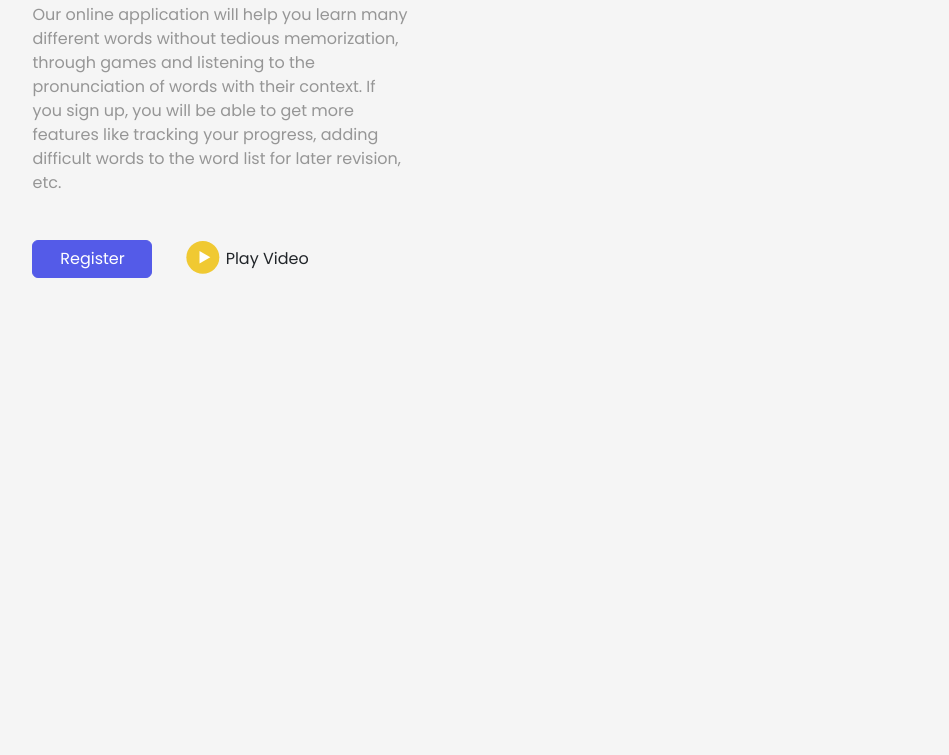
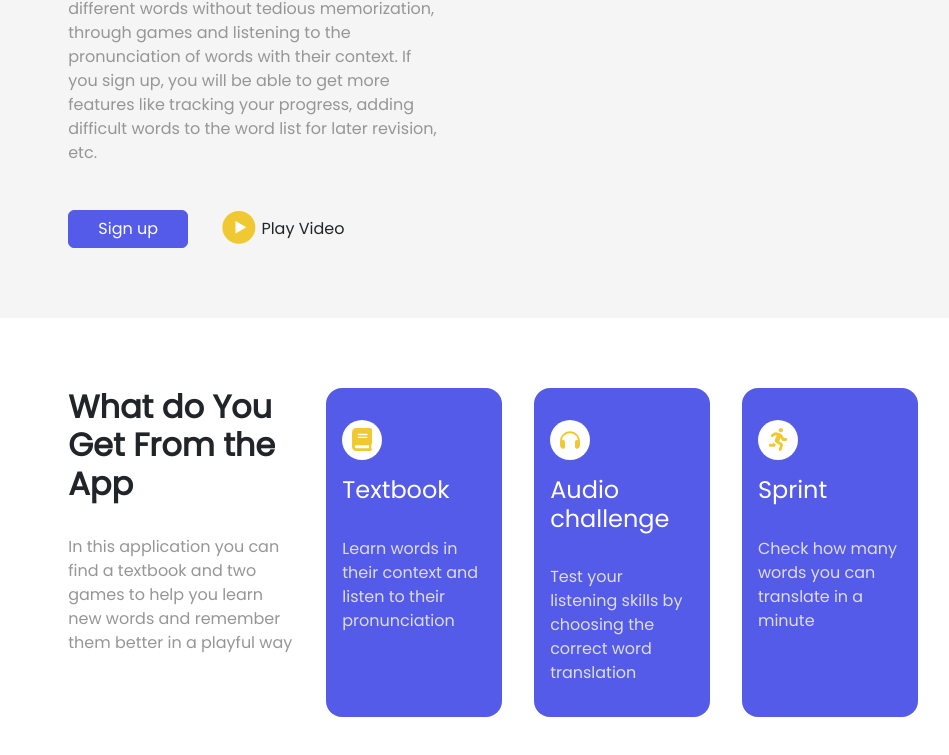
Before and after one commit to Diana2886/rslang, a website built with webpack: page rslang/src/index.html in a window 1280 px wide. Shown: the part 639-1394 px from the top of the page, without its empty margins (147-1096 px from the left). Before the commit the page ends 1017 px from the top, so only its background shows below. Built offline with nearby package versions, Linux system fonts and the light colour scheme.

Commit message:
feat: add tools part to main-page

```diff
--- a/rslang/src/view/pages/main/index.scss
+++ b/rslang/src/view/pages/main/index.scss
@@ -1,7 +1,11 @@
+.page-container {
+  display: flex;
+  justify-content: center;
+  padding: 70px 0;
+}
+
 .main__container {
-  display: flex;
-  justify-content: space-evenly;
-  padding: 100px 0;
+  gap: 6rem;
 }
 
 .main-page__content {
@@ -29,9 +33,12 @@
   color: $primary;
 }
 
+.text {
+  color: #969696;
+}
+
 .main__text {
   margin-bottom: 2.8rem;
-  color: #969696;
 }
 
 .buttons__container {
@@ -52,3 +59,53 @@
   background: url('./assets/svg/play-btn.svg') no-repeat;
   background-size: contain;
 }
+
+.tools__container {
+  gap: 2rem;
+  background-color: #ffffff;
+}
+
+.tools__content,
+.tools__item {
+  display: flex;
+  flex-direction: column;
+}
+
+.tools__content {
+  width: 18%;
+}
+
+.subtitle {
+  margin-bottom: 2rem;
+  font-weight: 700;
+}
+
+.tool__link {
+  width: 14%;
+  padding: 2rem 1rem;
+  background-color: $primary;
+  border-radius: 1rem;
+  text-decoration: none;
+}
+
+.tool__icon {
+  display: block;
+  width: 40px;
+  height: 40px;
+  margin-bottom: 1rem;
+  background-size: 50%;
+  background-position: center;
+  background-repeat: no-repeat;
+  background-color: #ffffff;
+  border-radius: 50%;
+}
+
+.tool__title {
+  margin-bottom: 2rem;
+  color: #ffffff;
+}
+
+.tool__text {
+  color: #dddddd;
+  margin-bottom: 0;
+}
--- a/rslang/src/view/pages/main/index.ts
+++ b/rslang/src/view/pages/main/index.ts
@@ -1,4 +1,5 @@
 import Page from '../../core/templates/page';
+import PageIds from '../app/pageIds';
 
 class MainPage extends Page {
   static TextObject = {
@@ -9,20 +10,48 @@ class MainPage extends Page {
       If you sign up, you will be able to get more features like tracking your progress,
       adding difficult words to the word list for later revision, etc.
     `,
+    ToolsTitle: `What do You Get From the App`,
+    ToolsText: `In this application you can find a textbook and two games to help you learn new words and remember them better in a playful way`,
+    Tools: [
+      {
+        icon: './assets/svg/book.svg',
+        title: 'Textbook',
+        content: 'Learn words in their context and listen to their pronunciation',
+        pageId: PageIds.Textbook,
+      },
+      {
+        icon: './assets/svg/headphones.svg',
+        title: 'Audio challenge',
+        content: 'Test your listening skills by choosing the correct word translation',
+        pageId: PageIds.AudioChallenge,
+      },
+      {
+        icon: './assets/svg/person-running.svg',
+        title: 'Sprint',
+        content: 'Check how many words you can translate in a minute',
+        pageId: PageIds.Sprint,
+      },
+    ],
+    Developers: [
+      {
+        name: 'Diana',
+        text: '',
+      },
+    ],
   };
 
-  renderMainContent() {
+  renderMainContainer() {
     const mainContent = document.createElement('div');
     mainContent.classList.add('main-page__content');
     const title = this.createHeaderTitle(MainPage.TextObject.MainTitle);
     const text = document.createElement('p');
-    text.classList.add('main__text');
+    text.classList.add('main__text', 'text');
     text.innerHTML = MainPage.TextObject.MainText;
     const buttonsContainer = document.createElement('div');
     buttonsContainer.classList.add('buttons__container');
     const template = `
-      <a class="nav-link" aria-current="page" href="#register-page">
-        <button type="button" class="btn btn-primary">Register</button>
+      <a class="nav-link" aria-current="page" href="#signUp-page">
+        <button type="button" class="btn btn-primary">Sign up</button>
       </a>
       <a class="nav-link" aria-current="page" href="#">
         <div class="play-button">
@@ -33,19 +62,71 @@ class MainPage extends Page {
     buttonsContainer.innerHTML = template;
     mainContent.append(title, text, buttonsContainer);
     const mainContainer = document.createElement('div');
-    mainContainer.classList.add('main__container');
+    mainContainer.classList.add('main__container', 'page-container');
     const img = document.createElement('div');
     img.classList.add('main__img');
     mainContainer.append(mainContent, img);
     return mainContainer;
   }
 
-  // renderAppTools() {
+  renderAppToolsContainer() {
+    const toolsContainer = document.createElement('div');
+    toolsContainer.classList.add('tools__container', 'page-container');
+    const toolsContent = document.createElement('div');
+    toolsContent.classList.add('tools__content');
+    const toolsTitle = document.createElement('h2');
+    toolsTitle.classList.add('subtitle');
+    toolsTitle.innerText = MainPage.TextObject.ToolsTitle;
+    const toolsText = document.createElement('p');
+    toolsText.classList.add('tools__text', 'text');
+    toolsText.innerText = MainPage.TextObject.ToolsText;
+    toolsContent.append(toolsTitle, toolsText);
+    toolsContainer.append(toolsContent);
 
-  // }
+    MainPage.TextObject.Tools.forEach((item) => {
+      const link = document.createElement('a');
+      link.classList.add('tool__link');
+      link.href = `#${item.pageId}`;
+      const tool = document.createElement('div');
+      tool.classList.add('tools__item');
+      const toolIcon = document.createElement('span');
+      toolIcon.classList.add('tool__icon');
+      toolIcon.style.backgroundImage = `url(${item.icon})`;
+      const toolTitle = document.createElement('h4');
+      toolTitle.classList.add('tool__title');
+      toolTitle.innerText = item.title;
+      const toolText = document.createElement('p');
+      toolText.classList.add('tool__text');
+      toolText.innerText = item.content;
+      tool.append(toolIcon, toolTitle, toolText);
+      link.append(tool);
+      toolsContainer.append(link);
+    });
+
+    return toolsContainer;
+
+    // const template = `
+    //   <div class="tools__container">
+    //     <div class="tools__content">
+    //       <h2 class="subtitle">${MainPage.TextObject.ToolsTitle}</h2>
+    //       <p class="tools__text text">
+    //         ${MainPage.TextObject.ToolsText}
+    //       </p>
+    //     </div>
+    //     <div class="tools__item">
+    //       <span class="tool__icon"></span>
+    //       <h5 class="tool__title"></h5>
+    //     </div>
+    //   </div>
+    // `;
+  }
+
+  renderDevelopersContainer() {
+
+  }
 
   render() {
-    this.container.append(this.renderMainContent());
+    this.container.append(this.renderMainContainer(), this.renderAppToolsContainer());
     return this.container;
   }
 }
```
